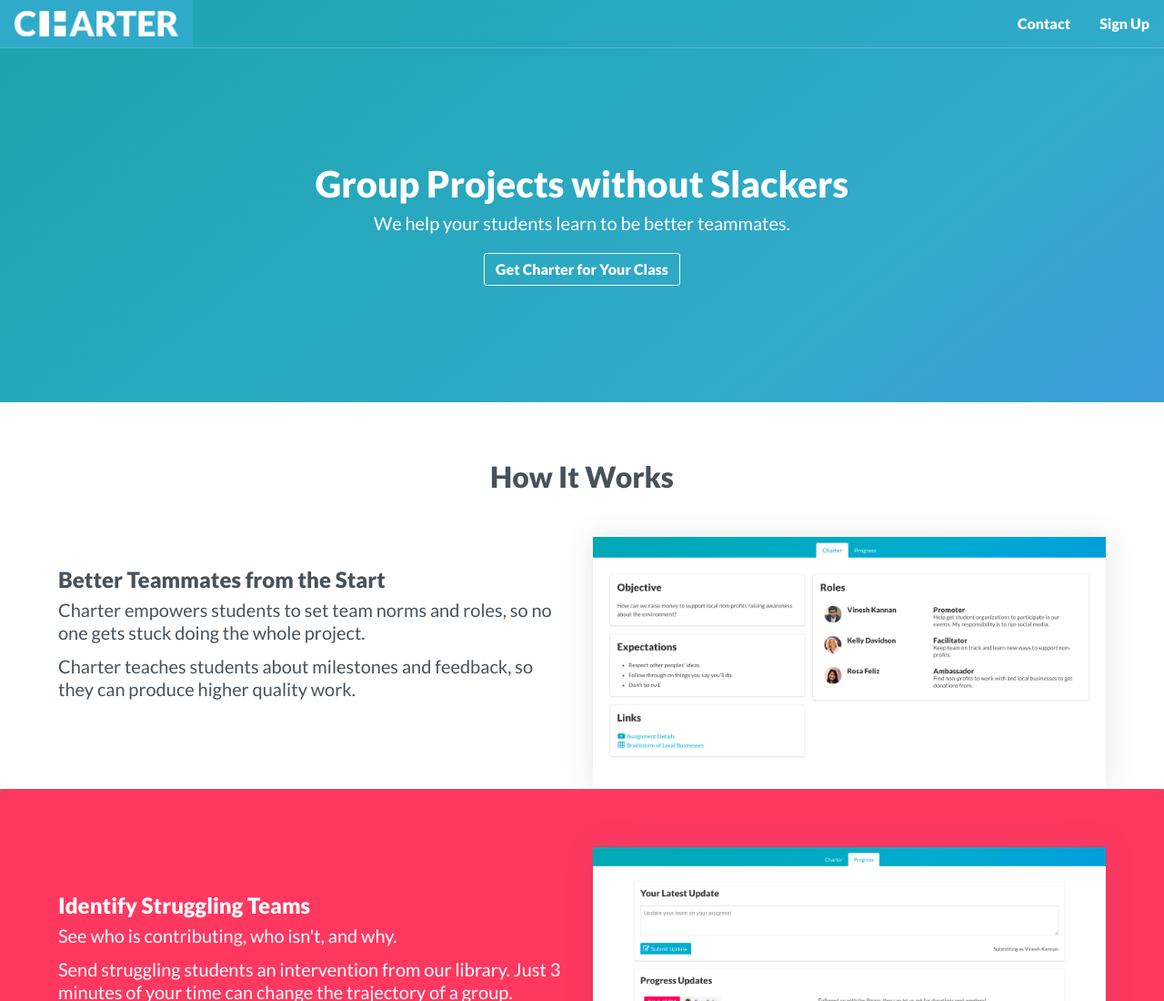
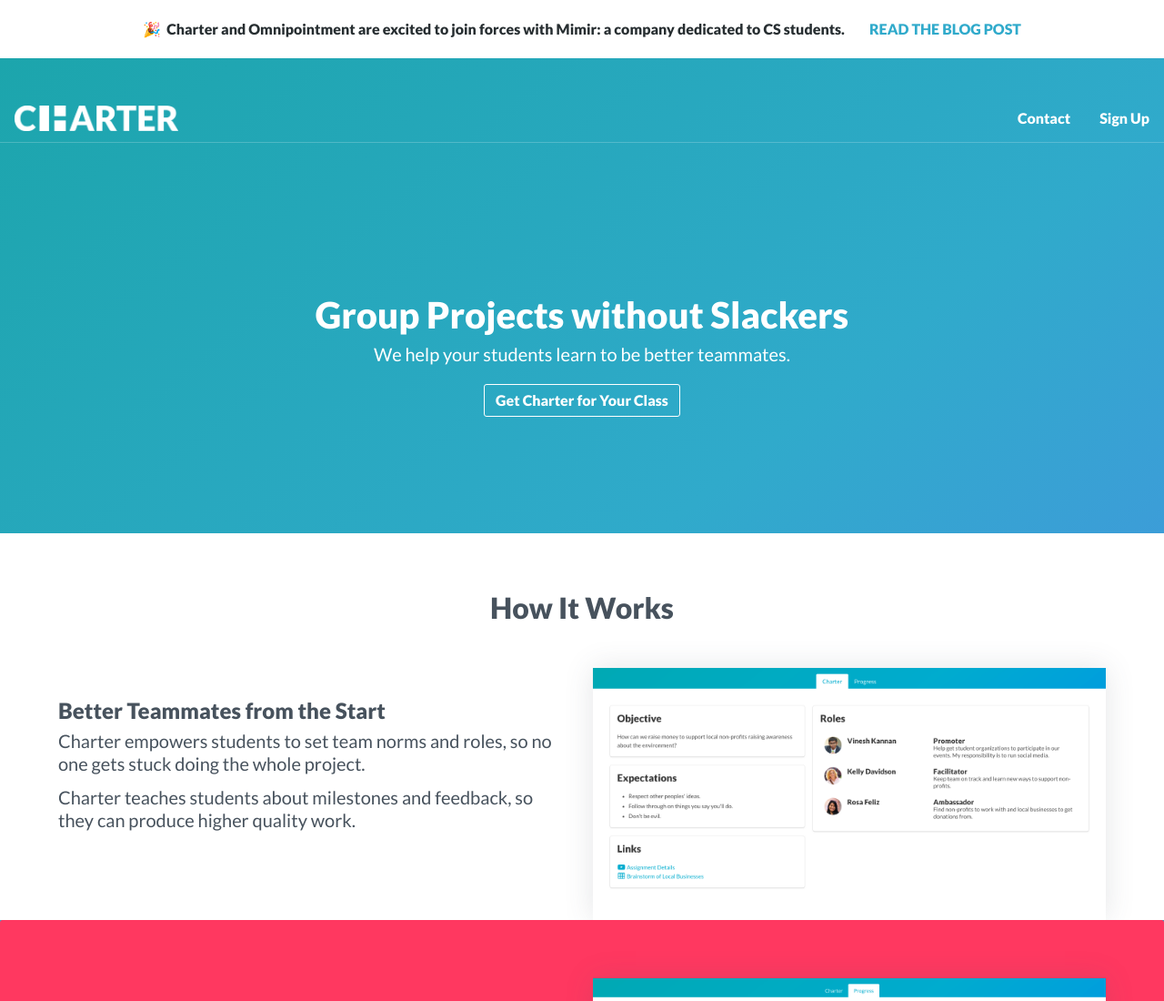
Before and after one commit to teamcharter/teamcharter.github.io, a website: page educators.html in a window 1280 px wide. Shown: the top 1100 px of the page at 91% size. Drawn offline with Linux system fonts and the light colour scheme.

Commit message:
Add Mimir banner to other pages

```diff
--- a/educators.html
+++ b/educators.html
@@ -26,8 +26,46 @@
 		<link rel="stylesheet" href="https://maxcdn.bootstrapcdn.com/font-awesome/4.7.0/css/font-awesome.min.css">
 		<link rel="stylesheet" href="./public/css/styles.css">
 		<link rel="stylesheet" href="./public/css/main.css">
+		<style type="text/css">
+
+			.fixed-banner {
+				width: 100%;
+				background: white;
+				padding: 8px;
+				text-align: center;
+				color: #272E31;
+				font-weight: 500;
+			}
+
+			.fixed-banner p, .fixed-banner a {
+				display: inline-block;
+			    margin: 12px;
+			    font-weight: bold;
+			}
+
+			.fixed-banner a {
+				color: #30AACB;
+				text-transform: uppercase;
+			}
+
+			.hero-head {
+				padding: 40px 0;
+			}
+
+		</style>
 	</head>
 	<body>
+		<!--
+		    Vinesh: "can I copy your website banner?"
+
+		    Prah: "yeah just change it up a bit so it doesn't look obvious you copied"
+
+		    Vinesh: "ok"
+		-->
+		<div class="fixed-banner">
+			<p>🎉&nbsp;&nbsp;Charter and Omnipointment are excited to join forces with Mimir: a company dedicated to CS students.</p>
+			<a href="https://blog.mimirhq.com/next-steps-for-mimir-acquiring-a-company-technical-interviews-fc2f8cbb61f8">Read the Blog Post</a>
+		</div>
 		<section class="hero is-primary is-bold is-primary">
 			<div class="hero-head">
 				<header class="nav navbar is-transparent-background">
```
Also changed, not shown: inspiration.html (+38 -0 lines).
